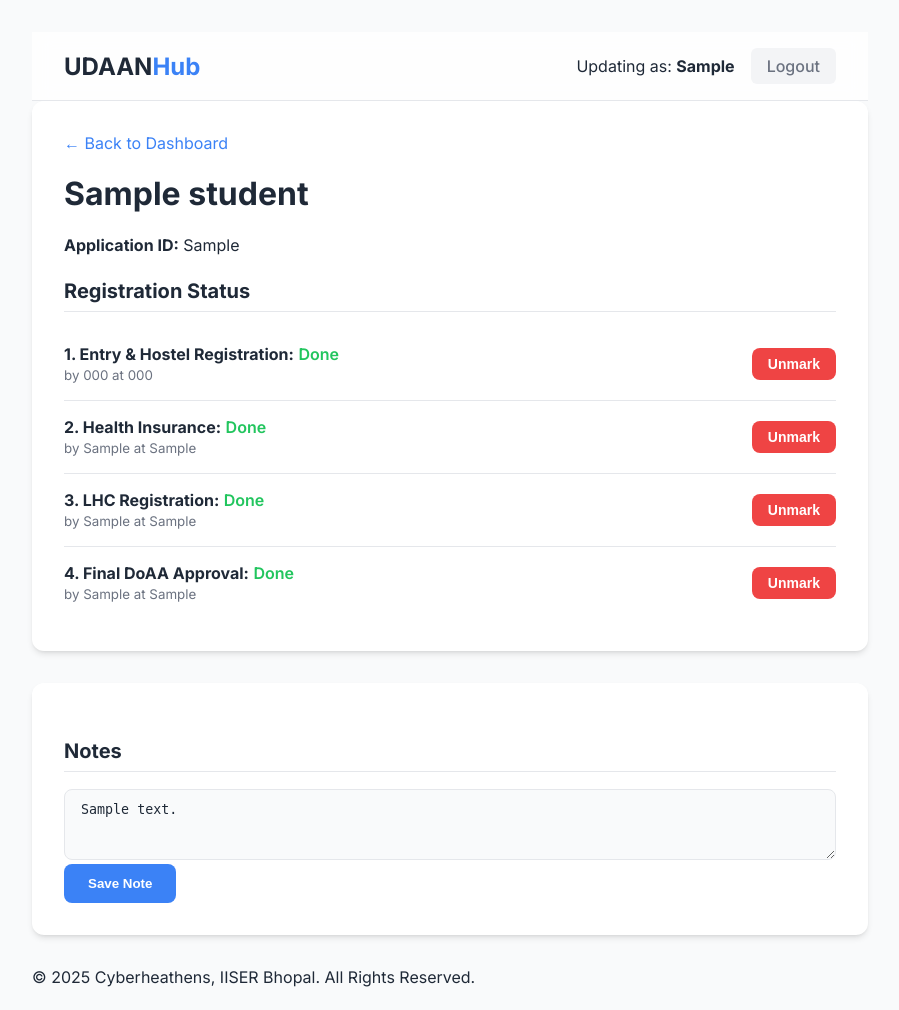
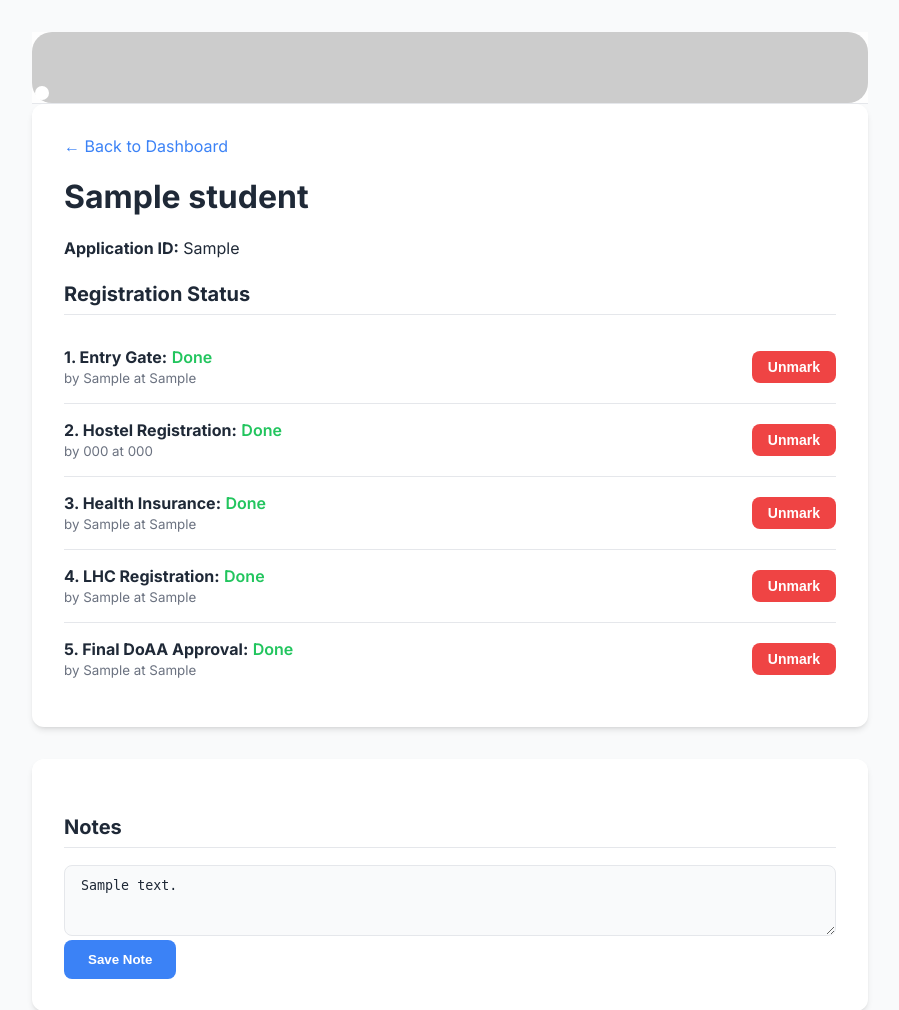
Before and after one commit to Gaurav-s-Project/UDAANHub, a Flask app: template templates/student_details.html in a window 1280 px wide. Shown: the top 1010 px of the page, without its empty margins (190-1089 px from the left). Before the commit the page ends 987 px from the top, so only its background shows below. Run offline with Flask 3, Linux system fonts and the light colour scheme; the visitor is signed in with stand-in values (Sample User, id 1); the template is opened without the code that fills it: most values are stand-ins (such as "Sample title", 1, 10 or a date in 2020).

Commit message:
Update student_details.html

```diff
--- a/templates/student_details.html
+++ b/templates/student_details.html
@@ -10,12 +10,27 @@
     <div class="container">
         <header class="app-header">
             <div class="logo">UDAAN<span>Hub</span></div>
-            {% if 'username' in session %}
-            <div class="user-info">
-                <span>Updating as: <strong>{{ session.username.capitalize() }}</strong></span>
-                <a href="/logout" class="logout-btn">Logout</a>
+
+            <nav class="nav-menu">
+                {% if 'username' in session %}
+                    <a href="/profile" class="nav-link">Profile</a>
+                    {% if session.role == 'admin' %}
+                        <a href="/admin" class="nav-link">Admin Panel</a>
+                    {% endif %}
+                    <a href="/faq" class="nav-link">FAQ</a>
+                    <a href="/logout" class="logout-btn">Logout</a>
+                {% endif %}
+                <label class="dark-mode-switch">
+                    <input type="checkbox">
+                    <span class="slider"></span>
+                </label>
+            </nav>
+
+            <div class="hamburger">
+                <div class="bar"></div>
+                <div class="bar"></div>
+                <div class="bar"></div>
             </div>
-            {% endif %}
         </header>
 
         <main>
@@ -38,7 +53,22 @@
 
                     <div class="stage">
                         <div class="stage-details">
-                            <strong>1. Entry & Hostel Registration:</strong>
+                            <strong>1. Entry Gate:</strong>
+                            <span class="status status-{{ student.stage0_entry_status | replace(' ', '-') }}">{{ student.stage0_entry_status }}</span>
+                            {% if student.stage0_entry_by %}<br><small>by {{ student.stage0_entry_by }} at {{ student.stage0_entry_ts }}</small>{% endif %}
+                        </div>
+                        <div class="update-form">
+                            {% if student.stage0_entry_status == 'Done' %}
+                                <button type="submit" name="action" value="unmark_entry" class="unmark-btn">Unmark</button>
+                            {% else %}
+                                <button type="submit" name="action" value="mark_entry" class="primary-btn">Mark as Done</button>
+                            {% endif %}
+                        </div>
+                    </div>
+
+                    <div class="stage">
+                        <div class="stage-details">
+                            <strong>2. Hostel Registration:</strong>
                             <span class="status status-{{ student.stage1_hostel_status | replace(' ', '-') }}">{{ student.stage1_hostel_status }}</span>
                             {% if student.stage1_hostel_by %}<br><small>by {{ student.stage1_hostel_by }} at {{ student.stage1_hostel_ts }}</small>{% endif %}
                         </div>
@@ -53,7 +83,7 @@
 
                     <div class="stage">
                         <div class="stage-details">
-                            <strong>2. Health Insurance:</strong>
+                            <strong>3. Health Insurance:</strong>
                             <span class="status status-{{ student.stage2_insurance_status | replace(' ', '-') }}">{{ student.stage2_insurance_status }}</span>
                             {% if student.stage2_insurance_by %}<br><small>by {{ student.stage2_insurance_by }} at {{ student.stage2_insurance_ts }}</small>{% endif %}
                         </div>
@@ -68,7 +98,7 @@
 
                     <div class="stage">
                         <div class="stage-details">
-                            <strong>3. LHC Registration:</strong>
+                            <strong>4. LHC Registration:</strong>
                             <span class="status status-{{ student.stage3_lhc_docs_status | replace(' ', '-') }}">{{ student.stage3_lhc_docs_status }}</span>
                             {% if student.stage3_lhc_docs_by %}<br><small>by {{ student.stage3_lhc_docs_by }} at {{ student.stage3_lhc_docs_ts }}</small>{% endif %}
                         </div>
@@ -84,7 +114,7 @@
 
                     <div class="stage">
                         <div class="stage-details">
-                            <strong>4. Final DoAA Approval:</strong>
+                            <strong>5. Final DoAA Approval:</strong>
                             <span class="status status-{{ student.stage4_doaa_status | replace(' ', '-') }}">{{ student.stage4_doaa_status }}</span>
                             {% if student.stage4_doaa_by %}<br><small>by {{ student.stage4_doaa_by }} at {{ student.stage4_doaa_ts }}</small>{% endif %}
                         </div>
```
